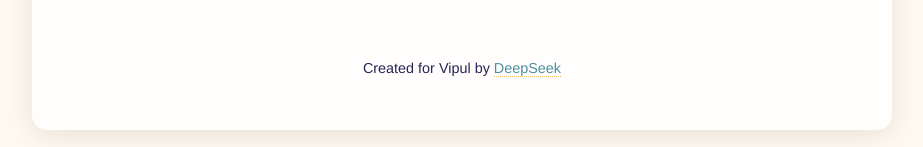
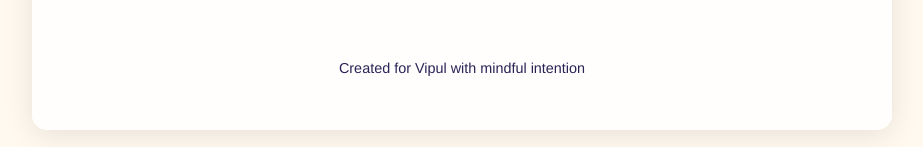
Before and after one commit to anandvip/feelings, a plain HTML site: page index.html in a window 1280 px wide. Shown: the part 3378-3525 px from the top of the page, without its empty margins (178-1101 px from the left). Drawn offline with Linux system fonts and the light colour scheme.

Commit message:
Update index.html

```diff
--- a/index.html
+++ b/index.html
@@ -268,7 +268,7 @@
         </article>
 
         <footer>
-            Created for Vipul by <a href="https://chat.deepseek.com" target="_blank">DeepSeek</a>
+            Created for Vipul with mindful intention
         </footer>
     </div>
 </body>
```
